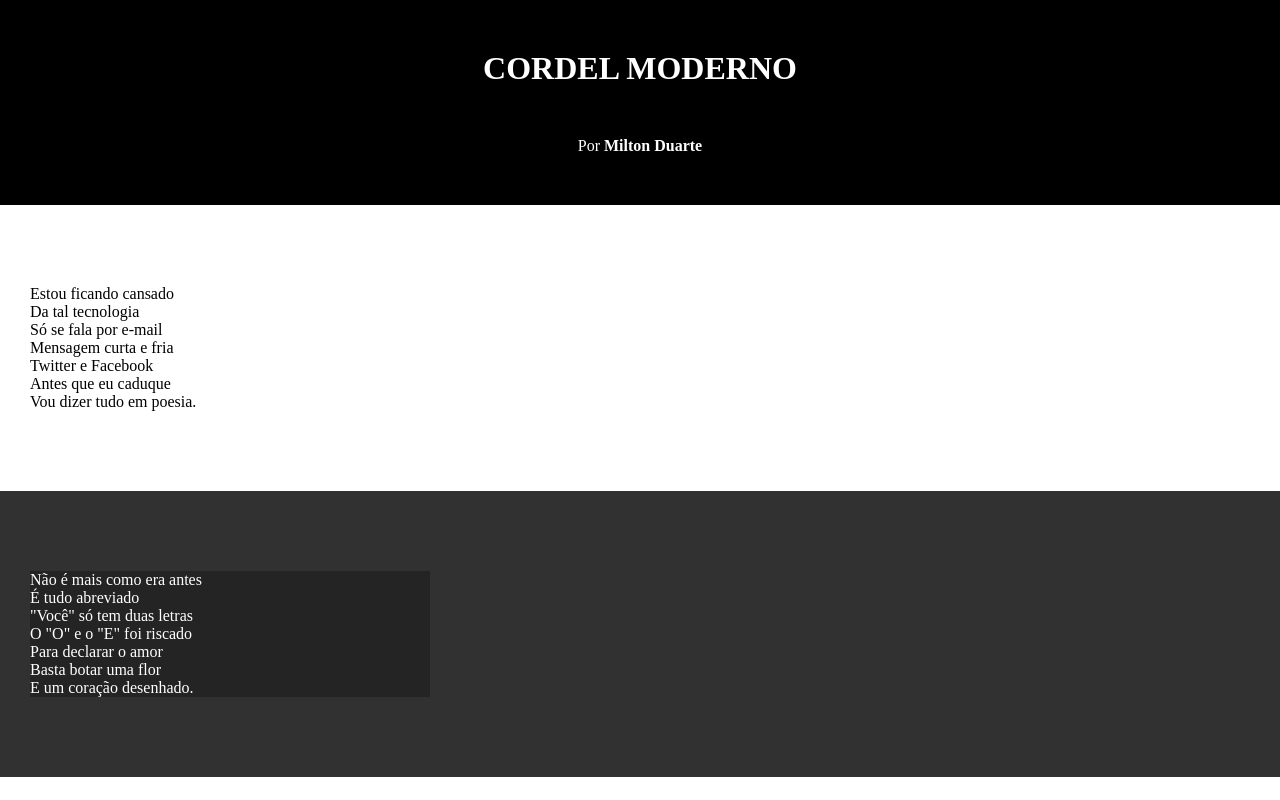
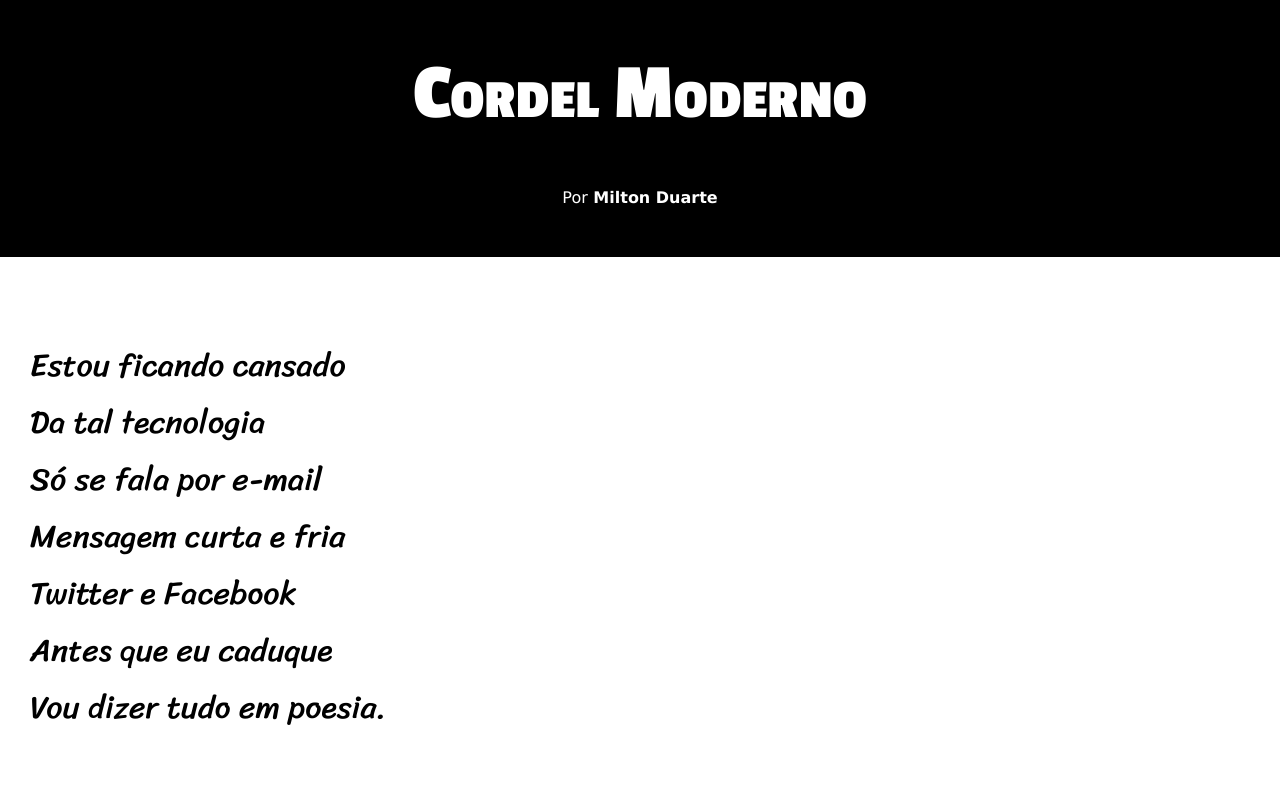
Before and after one commit to RafaelSPro/cordel-moderno, a plain HTML site: page index.html in a window 1280 px wide. Shown: the top 800 px of the page. Drawn offline with Linux system fonts and the light colour scheme.

Commit message:
atualização projeto

```diff
--- a/style.css
+++ b/style.css
@@ -1,24 +1,42 @@
 @charset  "UTF-8";
+
+
+@import url('https://fonts.googleapis.com/css2?family=Passion+One:wght@400;700;900&display=swap');
+
+@import url('https://fonts.googleapis.com/css2?family=Sriracha&display=swap');
+
+:root {
+    --fonte1: Verdana, Geneva, Tahoma, sans-serif;
+    --fonte2: 'Passion One', 'cursive';
+    --fonte3: 'Sriracha', 'cursive';
+}
 
 * {
     margin: 0px;
     padding: 0px;
 }
 
+
+
 html,body {
     min-height: 100vh;
     background-color: darkgrey;
+    font-family:var(--fonte1)
+
 }
 
 header {
     background-color: black;
     color: white;
     text-align: center;
+
 }
 
 header > h1 {
     padding: 50px;
-    text-transform: uppercase;
+    font-variant: small-caps;
+    font-family: var(--fonte2);
+    font-size: 10vh;
 }
 
 header > p {
@@ -43,6 +61,9 @@ section {
     padding-bottom: 10vh ;
     padding-left: 30px;
     line-height: 2en;
+    font-family: var(--fonte3);
+    font-size: 2em;
+
 
 
 
@@ -50,8 +71,10 @@ section {
 }
 
 section.imagem > p {
-    width: 400px;
+    display: inline-block;
+    padding: 10px;
     background-color: rgba(0, 0, 0, 0.267);
+
 
 }
 
@@ -63,6 +86,7 @@ section.imagem {
 section.normal {
     background-color: white;
     color: black;
+
 }
 
 footer {
```
